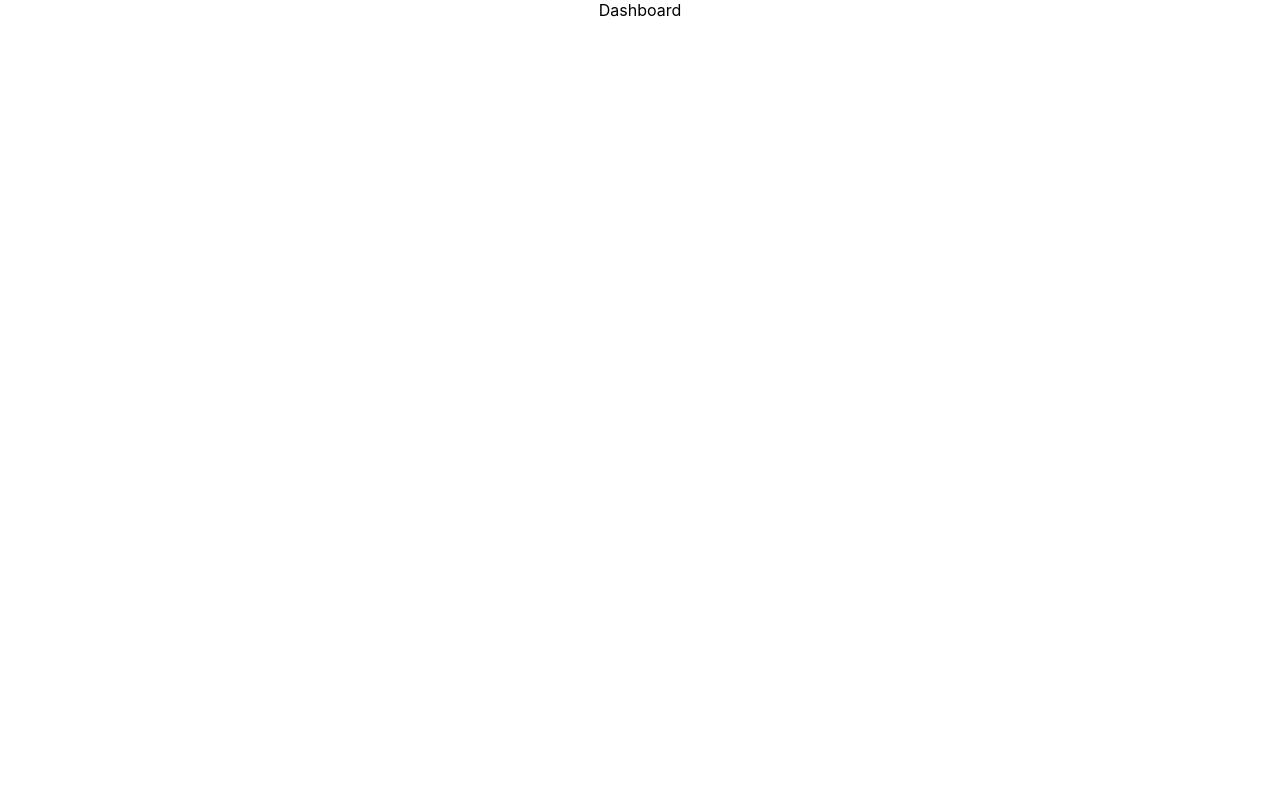
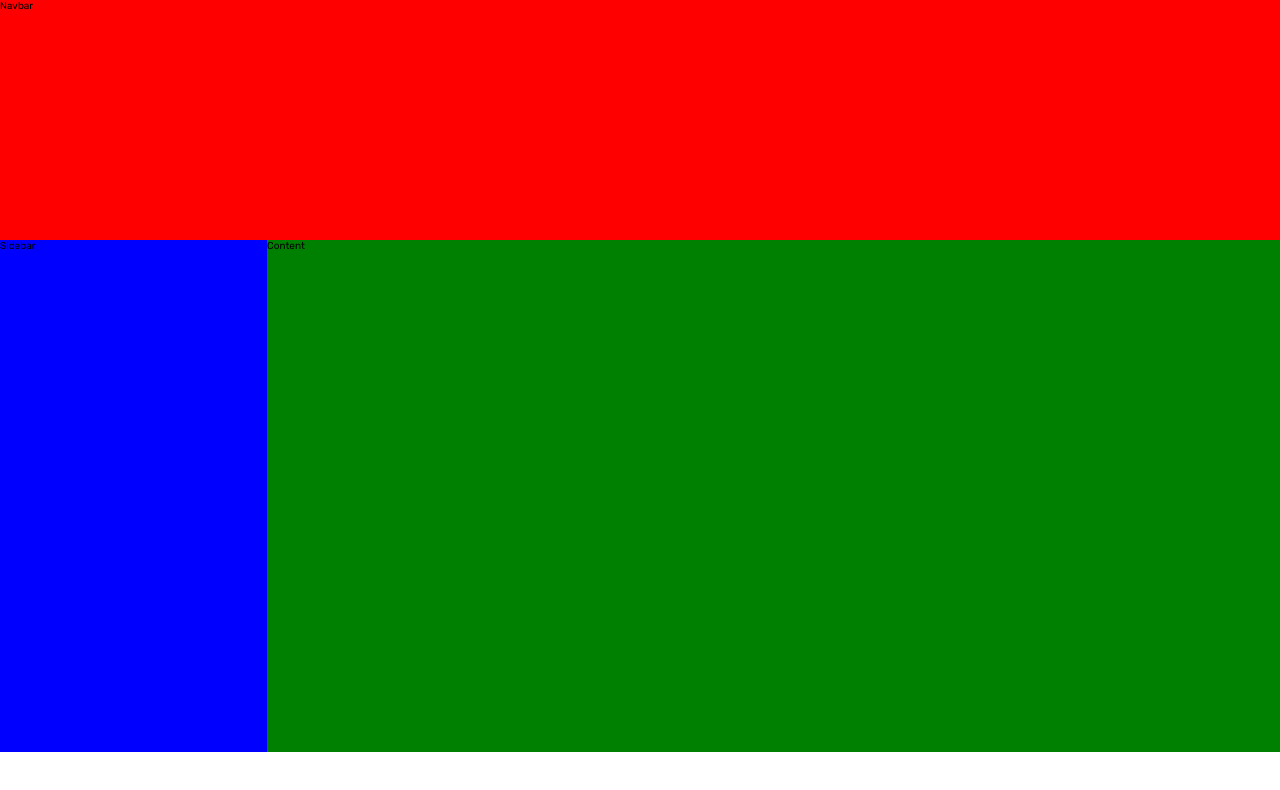
Before and after one commit to devcareer/team-assessment-frontend, a React (Create React App) app: page /dashboard in a window 1280 px wide. Shown: the top 790 px of the page. Built offline with nearby package versions, Linux system fonts and the light colour scheme.

Commit message:
Dashboard Layout

```diff
--- a/src/App.css
+++ /dev/null
@@ -1,3 +0,0 @@
-.App {
-  text-align: center;
-}
--- a/src/App.js
+++ b/src/App.js
@@ -1,5 +1,4 @@
 import { Route, Routes } from "react-router-dom";
-import './App.css';
 import Signin from "./pages/Signin";
 import Dashboard from "./pages/Dashboard";
 
@@ -7,8 +6,8 @@ function App() {
   return (
     <div className="App">
       <Routes>
-        <Route exact path="/" element={<Signin/>} />
-        <Route path="/dashboard" element={<Dashboard/>} />
+        <Route exact path="/" element={<Signin />} />
+        <Route path="/dashboard" element={<Dashboard />} />
       </Routes>
     </div>
   );
--- /dev/null
+++ b/src/components/Dashboard/Content.js
@@ -0,0 +1,11 @@
+import { Fragment } from "react";
+
+const Content = () => {
+  return (
+    <Fragment>
+      <p>Content</p>
+    </Fragment>
+  );
+};
+
+export default Content;
--- /dev/null
+++ b/src/components/Dashboard/NavBar.js
@@ -0,0 +1,12 @@
+import { Fragment } from "react";
+
+
+const NavBar = () => {
+  return (
+    <Fragment>
+      <p>Navbar</p>
+    </Fragment>
+  );
+};
+
+export default NavBar;
--- /dev/null
+++ b/src/components/Dashboard/SideBar.js
@@ -0,0 +1,11 @@
+import { Fragment } from "react";
+
+const SideBar = () => {
+  return (
+    <Fragment>
+      <p>Sidebar</p>
+    </Fragment>
+  );
+};
+
+export default SideBar;
--- a/src/index.css
+++ b/src/index.css
@@ -1,13 +1,23 @@
-body {
+@import url("https://fonts.googleapis.com/css2?family=Rubik:wght@400;500&display=swap");
+
+* {
   margin: 0;
-  font-family: -apple-system, BlinkMacSystemFont, 'Segoe UI', 'Roboto', 'Oxygen',
-    'Ubuntu', 'Cantarell', 'Fira Sans', 'Droid Sans', 'Helvetica Neue',
-    sans-serif;
-  -webkit-font-smoothing: antialiased;
-  -moz-osx-font-smoothing: grayscale;
+  padding: 0;
 }
 
-code {
-  font-family: source-code-pro, Menlo, Monaco, Consolas, 'Courier New',
-    monospace;
+*,
+*::before,
+*::after {
+  box-sizing: inherit;
 }
+
+html {
+  box-sizing: border-box;
+  font-size: 62.5%;
+}
+
+body {
+  overflow-x: hidden;
+  font-family: "Rubik", sans-serif;
+  /* background: #fff; */
+}
--- a/src/index.js
+++ b/src/index.js
@@ -1,11 +1,10 @@
-import React from 'react';
-import ReactDOM from 'react-dom/client';
-import './index.css';
-import App from './App';
-import reportWebVitals from './reportWebVitals';
-import { BrowserRouter } from 'react-router-dom';
+import React from "react";
+import ReactDOM from "react-dom/client";
+import "./index.css";
+import App from "./App";
+import { BrowserRouter } from "react-router-dom";
 
-const root = ReactDOM.createRoot(document.getElementById('root'));
+const root = ReactDOM.createRoot(document.getElementById("root"));
 root.render(
   <React.StrictMode>
     <BrowserRouter>
@@ -17,4 +16,3 @@ root.render(
 // If you want to start measuring performance in your app, pass a function
 // to log results (for example: reportWebVitals(console.log))
 // or send to an analytics endpoint. Learn more: https://bit.ly/CRA-vitals
-reportWebVitals();
--- a/src/pages/Dashboard.js
+++ b/src/pages/Dashboard.js
@@ -1,11 +1,24 @@
 import React from "react";
+import Content from "../components/Dashboard/Content";
+import NavBar from "../components/Dashboard/NavBar";
+import SideBar from "../components/Dashboard/SideBar";
 
-function Dashboard(){
-    return(
-        <div>
-            Dashboard
-        </div>
-    )
+import classes from "./Dashboard.module.css";
+
+function Dashboard() {
+  return (
+    <div className={classes.dashboard}>
+      <nav className={classes.navbar}>
+        <NavBar />
+      </nav>
+      <div className={classes.sidebar}>
+        <SideBar />
+      </div>
+      <main className={classes.content}>
+        <Content />
+      </main>
+    </div>
+  );
 }
 
-export default Dashboard
+export default Dashboard;
--- /dev/null
+++ b/src/pages/Dashboard.module.css
@@ -0,0 +1,26 @@
+.dashboard {
+  display: grid;
+  grid-template-rows: 30vh 40vw;
+  grid-template-columns:
+    [sidebar-start] 26.7rem [sidebar-end full-start] 1fr [center-start] repeat(
+      8,
+      [col-start] minmax(min-content, 14rem) [col-end]
+    )
+    [center-end]
+    1fr [full-end];
+}
+
+.navbar {
+  background-color: red;
+  grid-column: sidebar-start / full-end;
+}
+
+.sidebar {
+  background-color: blue;
+  grid-column: sidebar-start / sidebar-end;
+}
+
+.content {
+  background-color: green;
+  grid-column: center-start / center-end;
+}
--- a/src/reportWebVitals.js
+++ /dev/null
@@ -1,13 +0,0 @@
-const reportWebVitals = onPerfEntry => {
-  if (onPerfEntry && onPerfEntry instanceof Function) {
-    import('web-vitals').then(({ getCLS, getFID, getFCP, getLCP, getTTFB }) => {
-      getCLS(onPerfEntry);
-      getFID(onPerfEntry);
-      getFCP(onPerfEntry);
-      getLCP(onPerfEntry);
-      getTTFB(onPerfEntry);
-    });
-  }
-};
-
-export default reportWebVitals;
```
Also changed, not shown: src/setupTests.js (deleted, +0 -5 lines), src/components/Dashboard/SideBar.module.css (added), 1 other file (tests, documents, lock files or other folders).
